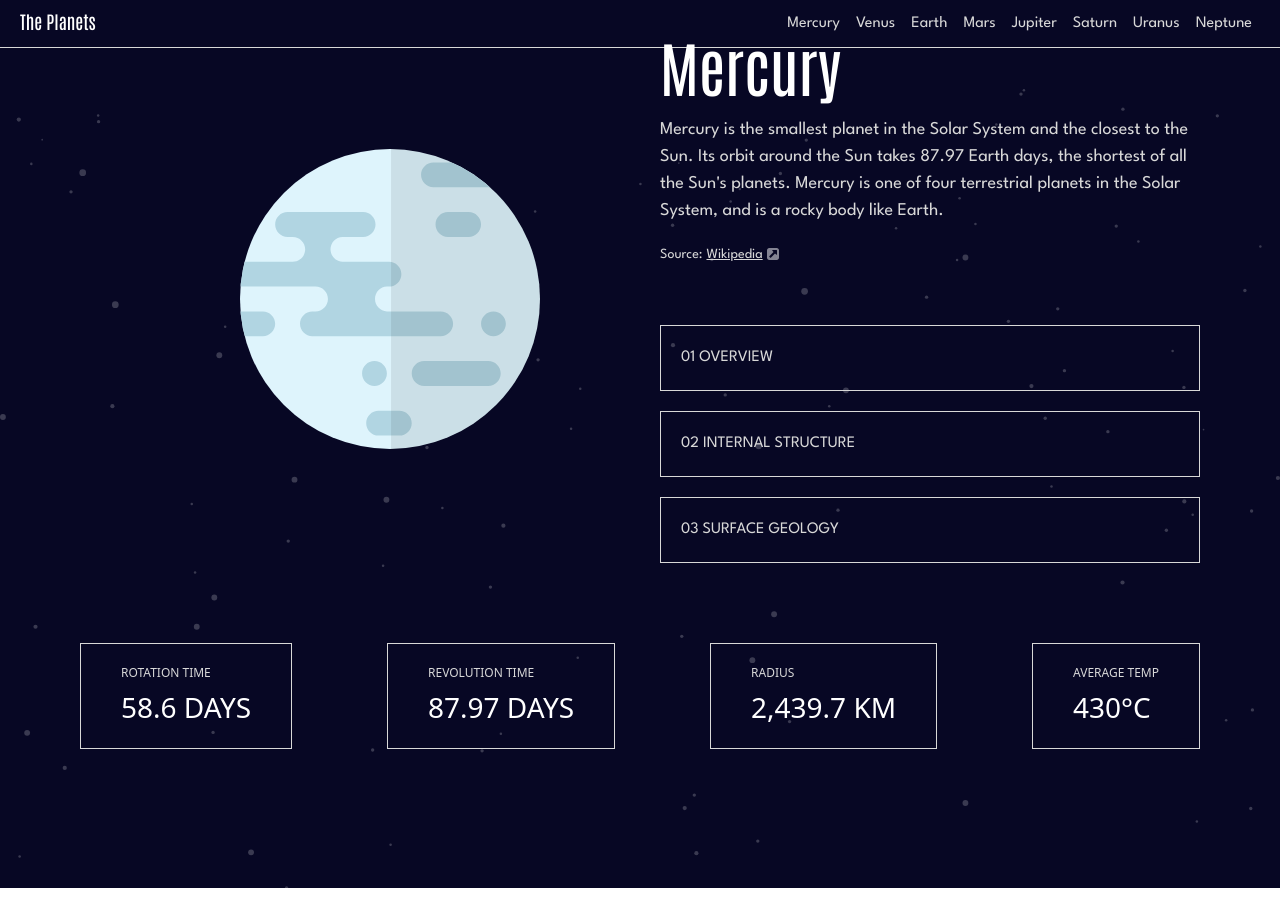
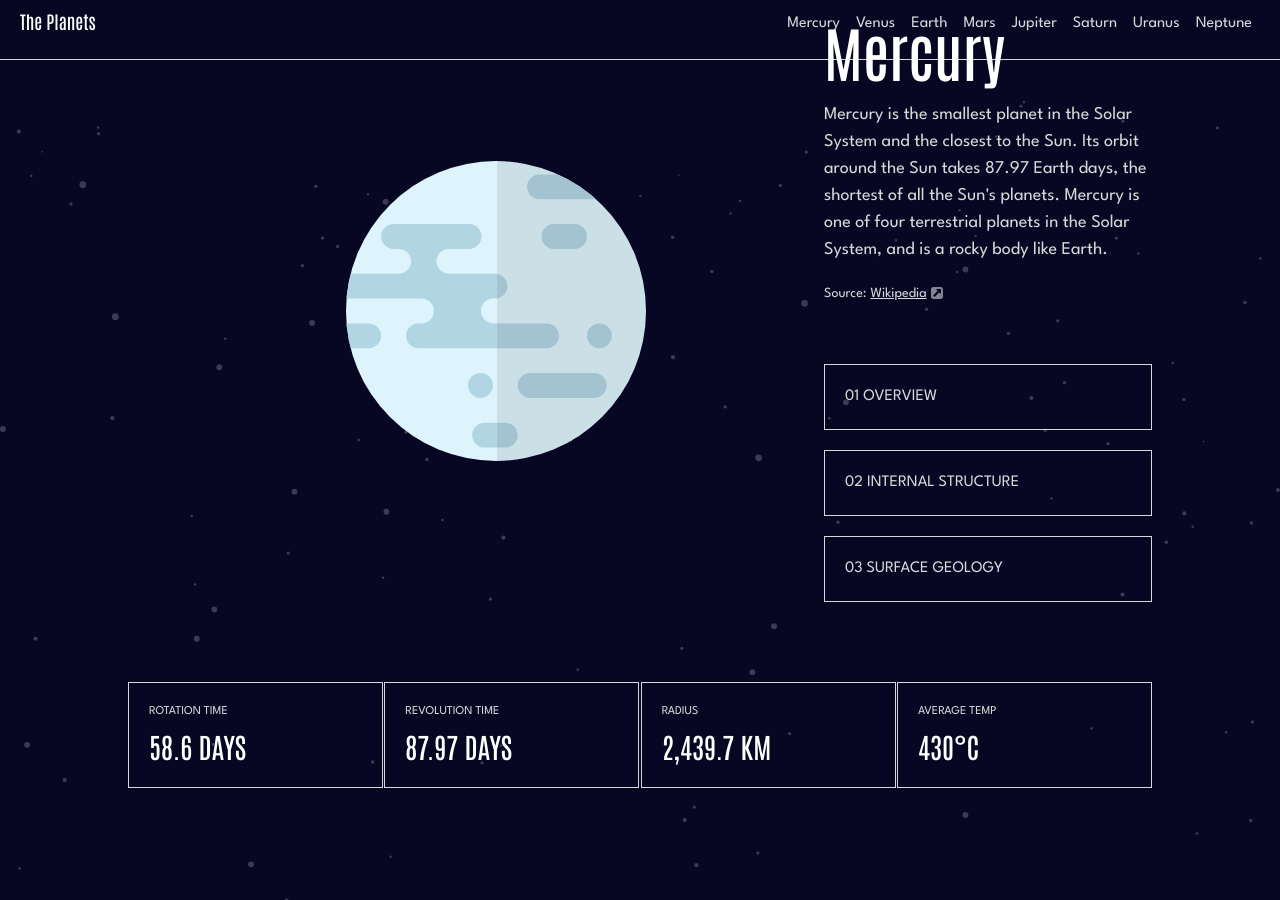
Before and after one commit to OmarIsmail7980/planets, a React (Vite) app: page / in a window 1280 px wide. Built offline with nearby package versions, Linux system fonts and the light colour scheme.

Commit message:
style updates

```diff
--- a/src/components/Details.jsx
+++ b/src/components/Details.jsx
@@ -3,9 +3,9 @@ import sourceIcon from "../assets/icon-source.svg";
 const Details = ({ details, image }) => {
   console.log(details, image);
   return (
-    <section className="flex flex-col justify-center mt-10 h-screen mx-20">
+    <section className="flex flex-col justify-center mt-10 h-screen mx-32">
       <div className="flex ml-10">
-        <div className="flex-1 justify-center items-center flex">
+        <div className="flex-grow-0 flex-shrink-0 w-2/3 justify-center items-center flex">
           <img
             className="w-[300px] h-[300px] object-cover"
             src={image}
@@ -20,7 +20,12 @@ const Details = ({ details, image }) => {
             <p className="text-[18px]">{details.overview.content}</p>
             <small className="mt-5 flex text-[14px]">
               Source:
-              <a className="underline mx-1" href={details.overview.source}>
+              <a
+                className="underline mx-1"
+                href={details.overview.source}
+                target="_blank"
+                rel="noreferrer"
+              >
                 Wikipedia
               </a>
               <svg
@@ -69,30 +74,38 @@ const Details = ({ details, image }) => {
       </div>
 
       <div className="flex justify-between flex-wrap mt-20 mb-48">
-        <div className="border border-[var(--secondary-color)] py-5 px-10 flex flex-col items-start uppercase">
-          <p className="text-[12px] text-[var(--secondary-color)]">
+        <div className="border border-[var(--secondary-color)] w-[255px] p-5 flex flex-col items-start uppercase">
+          <p className="text-[12px] text-[var(--secondary-color)] font-league-spartan">
             ROTATION TIME
           </p>
-          <h1 className="font-medium text-[28px] mt-1">{details.rotation}</h1>
+          <h1 className="font-medium text-[28px] mt-1 font-antonio">
+            {details.rotation}
+          </h1>
         </div>
 
-        <div className="border border-[var(--secondary-color)] py-5 px-10 flex flex-col items-start uppercase">
-          <p className="text-[12px] text-[var(--secondary-color)]">
+        <div className="border border-[var(--secondary-color)] w-[255px] p-5 flex flex-col items-start uppercase">
+          <p className="text-[12px] text-[var(--secondary-color)] font-league-spartan">
             REVOLUTION TIME
           </p>
-          <h1 className="font-medium text-[28px] mt-1">{details.revolution}</h1>
+          <h1 className="font-medium text-[28px] mt-1 font-antonio">
+            {details.revolution}
+          </h1>
         </div>
 
-        <div className="border border-[var(--secondary-color)] py-5 px-10 flex flex-col items-start uppercase">
-          <p className="text-[12px] text-[var(--secondary-color)]">RADIUS</p>
-          <h1 className="font-medium text-[28px] mt-1">{details.radius}</h1>
+        <div className="border border-[var(--secondary-color)] w-[255px] p-5 flex flex-col items-start uppercase">
+          <p className="text-[12px] text-[var(--secondary-color)] font-league-spartan">
+            RADIUS
+          </p>
+          <h1 className="font-medium text-[28px] mt-1 font-antonio">
+            {details.radius}
+          </h1>
         </div>
 
-        <div className="border border-[var(--secondary-color)] py-5 px-10 flex flex-col items-start uppercase">
-          <p className="text-[12px] text-[var(--secondary-color)]">
+        <div className="border border-[var(--secondary-color)] w-[255px] p-5 flex flex-col items-start uppercase">
+          <p className="text-[12px] text-[var(--secondary-color)] font-league-spartan">
             AVERAGE TEMP
           </p>
-          <h1 className="font-medium text-[28px] mt-1">
+          <h1 className="font-medium text-[28px] mt-1 font-antonio">
             {details.temperature}
           </h1>
         </div>
--- a/src/components/Navbar.jsx
+++ b/src/components/Navbar.jsx
@@ -25,7 +25,7 @@ const Navbar = () => {
   }, []);
 
   return (
-    <header className=" border-b border-[var(--secondary-color)] px-5 pb-2 bg-transparent">
+    <header className=" border-b border-[var(--secondary-color)] px-5 pb-5 bg-transparent">
       <nav className={`flex ${screenStyle} items-center`}>
         <div className="pt-2 pb-1 text-center font-antonio text-[18px]">
           The Planets
```
